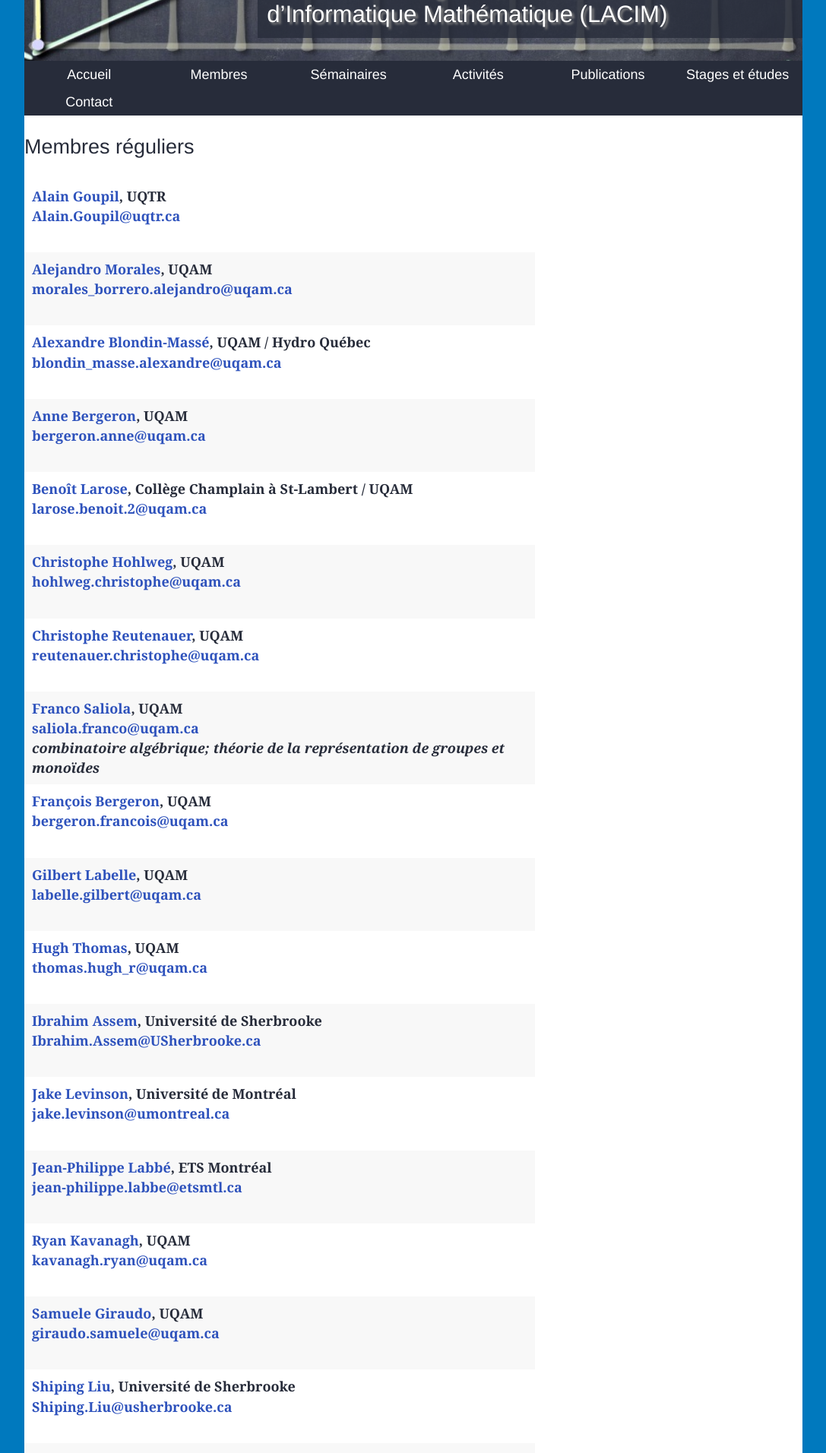
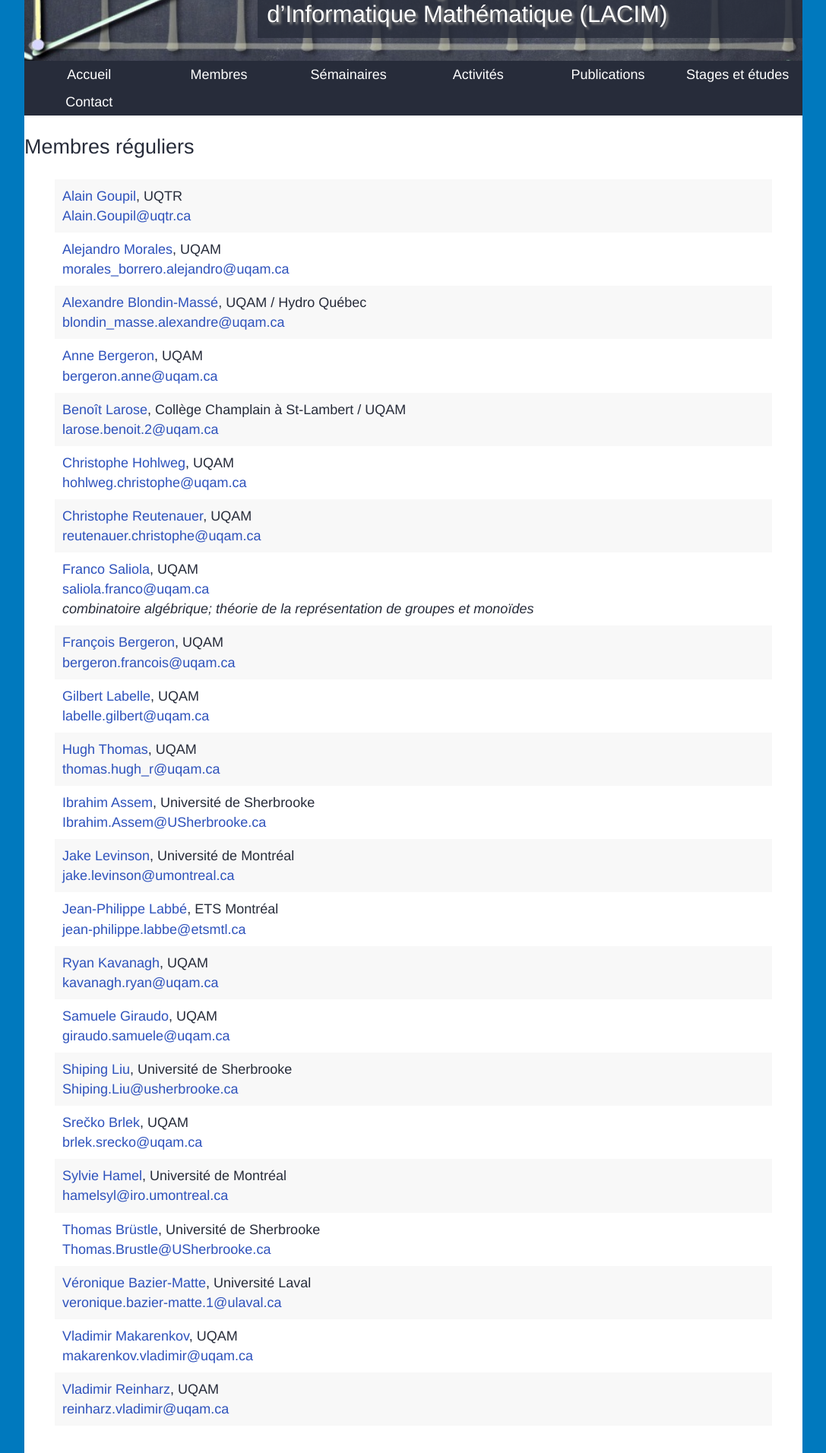
Before and after one commit to lacim-uqam/lacim-uqam.github.io, a Jekyll site: the page built from fr/membres.md, in a window 1280 px wide. Shown: the part 431-2343 px from the top of the page at 76% size, without its empty margins (96-1183 px from the left). Built offline with Jekyll 4.4.1, drawn with Linux system fonts in a browser that asks for light colours; our own code applies the rules of GitHub Pages for plain Markdown files; some of the changed text lies outside the part shown.

Commit message:
layout/typography of members page

```diff
--- a/_layouts/members.html
+++ b/_layouts/members.html
@@ -1,45 +1,23 @@
 {% include header.html %}
 
-<div class="content-sidebar-wrapper fancy-list-page">
-    <div class="main-content">
+<div class="content-nosidebar-wrapper">
+    <div class="membres-liste">
         <h2>Membres réguliers</h2>
         <ul>
             {% for member in site.data.members %}
             {% if member.category == "Membre régulier" %}
             <li>
-            <strong class="fancy-list-item">
+                <div class="member">
                     <a href="{{ member.website }}">{{ member.name }}</a>,
                     {{ member.affiliation }} <br>
                     <a href="mailto:{{ member.email }}">{{ member.email }}</a><br>
-                <div class="fancy-list-item">
                     <em>{{ member.research_interests }}</em>
                 </div>
-            </strong>
             </li>
             {% endif %}
             {% endfor %}
         </ul>
-
-        <h2>Membres collaborateurs / collaboratrices</h2>
-        <ul>
-        {% for member in site.data.members %}
-        {% if member.category == "Membre collaborateur" %}
-          <li>
-            <strong class="fancy-list-item">
-                <a href="{{ member.website }}">{{ member.name }}</a>,
-                {{ member.affiliation }} <br>
-                <a href="mailto:{{ member.email }}">{{ member.email }}</a><br>
-                <div class="fancy-list-item">
-                    <em>{{ member.research_interests }}</em>
-                </div>
-            </strong>
-          </li>
-        {% endif %}
-        {% endfor %}
-        </ul>
-
     </div>
 </div>
 
-
 {% include footer.html %}
--- a/_sass/_members.scss
+++ b/_sass/_members.scss
@@ -1,28 +1,21 @@
-.members {
+.membres-liste {
+    ul {
+        list-style: none;
+        margin-bottom: 3em;
+        margin-right: 40px;
 
-  .fancy-list-page ul {
+        li {
+            padding: 0.5em 10px;
+            @include box-sizing(border-box);
 
-    list-style: none;
+            background: $lighter_grey;
 
-    padding: 0;
+            &:nth-child(2n) {
+                background: $white;
+            }
 
-    margin-bottom: 5em; }
-
-    .fancy-list-page .main-content ul li {
-
-      padding: 0.5em 10px;
-      box-sizing: border-box;
-      -webkit-box-sizing: border-box;
-      -moz-box-sizing: border-box; }
-      .fancy-list-page .main-content ul li:nth-child(2n) {
-        background: #f8f8f8; }
-
-  .fancy-list-time {
-  font-weight: 400;
-  font-family: "Montserrat", "Helvetica Neue", "Arial", sans-serif;
-  display: block; }
-
-  .fancy-list-item {
-  display: block; }
-
+            font-family: $heading_font;
+            display: block;
+        }
+    }
 }
--- a/_sass/_typography.scss
+++ b/_sass/_typography.scss
@@ -59,6 +59,13 @@
     }
 }
 
+.content-nosidebar-wrapper {
+    h1, h2, h3, h4 {
+        font-family: $heading_font;
+        font-weight: 400;
+    }
+}
+
 dt {
     margin-top: 0.75em;
 }
--- a/_sass/_variables.scss
+++ b/_sass/_variables.scss
@@ -2,6 +2,7 @@
 $dark_grey: #272c3a;
 $light_grey: #efefef;
 $lighter_grey: #f8f8f8;
+$white: #ffffff;
 $blue: #2e52bc;
 $green: #6ab255;
 $uqam-blue: #0079be;
--- a/css/style.scss
+++ b/css/style.scss
@@ -11,6 +11,16 @@
     background: $uqam-blue;
     margin: 0;
     padding: 10px;
+
+    a {
+        color: $blue;
+        // font-weight: 700;
+        text-decoration: none;
+
+        &:hover {
+            color: $green;
+        }
+    }
 }
 
 .container {
@@ -41,20 +51,15 @@
     }
 }
 
+.content-nosidebar-wrapper {
+    @include cf;
 
-// Main content and sidebar
+    @media #{$desktop} {
+    }
+}
+
 .content-sidebar-wrapper {
     @include cf;
-
-    a {
-        color: $blue;
-        font-weight: 700;
-        text-decoration: none;
-
-        &:hover {
-            color: $green;
-        }
-    }
 
     .sidebar {
         @include padded;
@@ -71,37 +76,9 @@
     }
 }
 
-.fancy-list-page ul {
-  list-style: none;
-  padding: 0;
-  margin-bottom: 5em;
-}
-
-.fancy-list-page ul li {
-  padding: 0.5em 10px;
-  box-sizing: border-box;
-  -webkit-box-sizing: border-box;
-  -moz-box-sizing: border-box;
-}
-
-.fancy-list-page ul li:nth-child(2n) {
-  background: #f8f8f8;
-}
-
-.fancy-list-time {
-  font-weight: 400;
-  font-family: "Montserrat", "Helvetica Neue", "Arial", sans-serif;
-  display: block;
-}
-
-.fancy-list-item {
-  display: block;
-}
-
-
 // Modules
 @import "_forms";
 @import "_banner";
 @import "_navigation";
 @import "_map";
-@import "_program";
+@import "_members";
```
Lines whose indentation alone changed are shown as unchanged.
